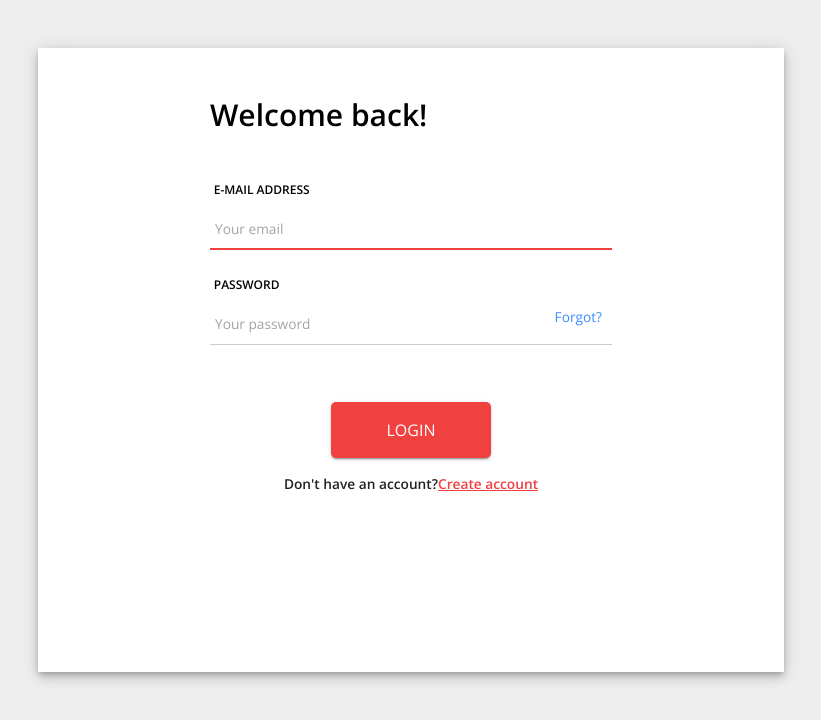
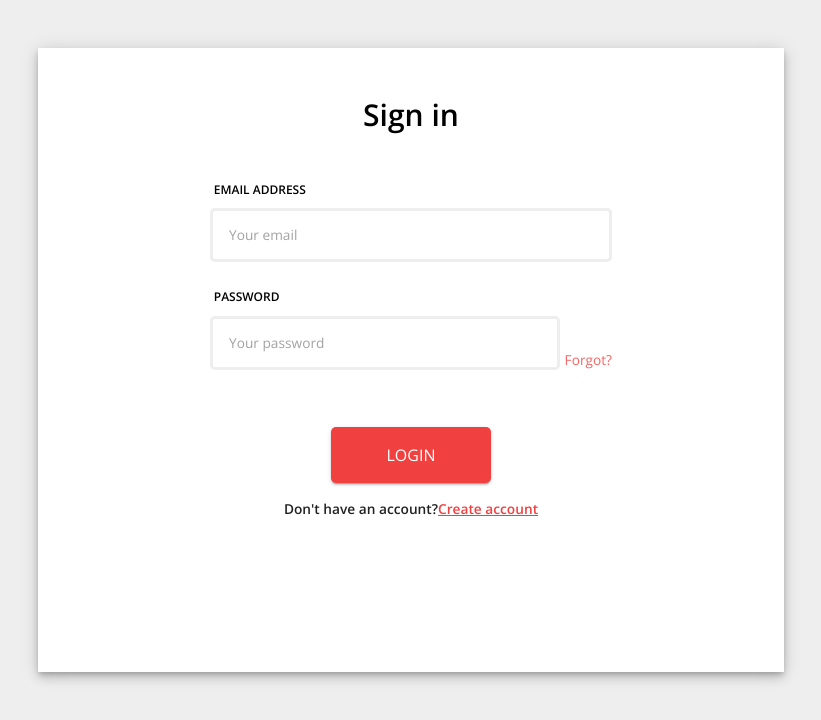
Before and after one commit to hatchways/team-brioche, a React (Create React App) app in the folder client/: page /login in a window 1280 px wide. Shown: the top 720 px of the page, without its empty margins (229-1050 px from the left). Built offline with nearby package versions, Linux system fonts and the light colour scheme; no server answers.

Commit message:
Improved the styling
- Added some styles to the textField borders, and endAdornment component
- Removed unused imports

```diff
--- a/client/src/pages/Login/Login.tsx
+++ b/client/src/pages/Login/Login.tsx
@@ -1,15 +1,15 @@
+import { Link } from 'react-router-dom';
 import CssBaseline from '@material-ui/core/CssBaseline';
 import Paper from '@material-ui/core/Paper';
 import Box from '@material-ui/core/Box';
 import Grid from '@material-ui/core/Grid';
+import Typography from '@material-ui/core/Typography';
 import { FormikHelpers } from 'formik';
-import Typography from '@material-ui/core/Typography';
 import useStyles from './useStyles';
 import login from '../../helpers/APICalls/login';
 import LoginForm from './LoginForm/LoginForm';
 import { useAuth } from '../../context/useAuthContext';
 import { useSnackBar } from '../../context/useSnackbarContext';
-import { Link } from 'react-router-dom';
 
 export default function Login(): JSX.Element {
   const classes = useStyles();
@@ -44,8 +44,8 @@ export default function Login(): JSX.Element {
           <Box width="100%" maxWidth={450} p={3} alignSelf="center">
             <Grid container>
               <Grid item xs>
-                <Typography className={classes.welcome} component="h1" variant="h5">
-                  Welcome back!
+                <Typography align="center" className={classes.welcome} component="h1" variant="h5">
+                  Sign in
                 </Typography>
               </Grid>
             </Grid>
--- a/client/src/pages/Login/LoginForm/LoginForm.tsx
+++ b/client/src/pages/Login/LoginForm/LoginForm.tsx
@@ -1,11 +1,11 @@
+import Typography from '@material-ui/core/Typography';
+import { CircularProgress } from '@material-ui/core';
 import Button from '@material-ui/core/Button';
 import TextField from '@material-ui/core/TextField';
 import Box from '@material-ui/core/Box';
 import { Formik, FormikHelpers } from 'formik';
 import * as Yup from 'yup';
-import Typography from '@material-ui/core/Typography';
 import useStyles from './useStyles';
-import { CircularProgress } from '@material-ui/core';
 
 interface Props {
   handleSubmit: (
@@ -49,7 +49,7 @@ export default function Login({ handleSubmit }: Props): JSX.Element {
           <TextField
             id="email"
             placeholder="Your email"
-            label={<Typography className={classes.label}>E-mail address</Typography>}
+            label={<Typography className={classes.label}>Email address</Typography>}
             fullWidth
             margin="normal"
             InputLabelProps={{
@@ -57,6 +57,7 @@ export default function Login({ handleSubmit }: Props): JSX.Element {
             }}
             InputProps={{
               classes: { input: classes.inputs },
+              disableUnderline: true,
             }}
             name="email"
             autoComplete="email"
@@ -65,6 +66,7 @@ export default function Login({ handleSubmit }: Props): JSX.Element {
             error={touched.email && Boolean(errors.email)}
             value={values.email}
             onChange={handleChange}
+            className={classes.textField}
           />
           <TextField
             id="password"
@@ -77,6 +79,7 @@ export default function Login({ handleSubmit }: Props): JSX.Element {
             }}
             InputProps={{
               classes: { input: classes.inputs },
+              disableUnderline: true,
               endAdornment: <Typography className={classes.forgot}>Forgot?</Typography>,
             }}
             type="password"
@@ -85,6 +88,7 @@ export default function Login({ handleSubmit }: Props): JSX.Element {
             error={touched.password && Boolean(errors.password)}
             value={values.password}
             onChange={handleChange}
+            className={classes.textField}
           />
           <Box textAlign="center">
             <Button type="submit" size="large" variant="contained" color="primary" className={classes.submit}>
--- a/client/src/pages/Login/LoginForm/useStyles.ts
+++ b/client/src/pages/Login/LoginForm/useStyles.ts
@@ -19,7 +19,7 @@ const useStyles = makeStyles((theme) => ({
   },
   forgot: {
     paddingRight: 10,
-    color: '#3a8dff',
+    color: theme.palette.primary.light,
   },
   submit: {
     margin: theme.spacing(3, 2, 2),
@@ -33,12 +33,22 @@ const useStyles = makeStyles((theme) => ({
     backgroundColor: theme.palette.primary.main,
     fontWeight: theme.typography.fontWeightMedium,
   },
-  underline: {
-    '&&&:before': {
-      borderBottom: 'none',
-    },
-    '&&:after': {
-      borderBottom: 'none',
+  textField: {
+    '& .MuiInput-formControl': {
+      '& input': {
+        paddingLeft: theme.spacing(2),
+        paddingBottom: theme.spacing(1),
+        paddingTop: theme.spacing(1),
+        borderStyle: 'solid',
+        borderWidth: '3px',
+        borderColor: theme.palette.grey[200],
+        borderRadius: theme.shape.borderRadius,
+      },
+      '& p': {
+        marginTop: theme.spacing(6),
+        paddingLeft: '5px',
+        paddingRight: '0px',
+      },
     },
   },
 }));
--- a/client/src/pages/SignUp/SignUp.tsx
+++ b/client/src/pages/SignUp/SignUp.tsx
@@ -10,7 +10,6 @@ import register from '../../helpers/APICalls/register';
 import SignUpForm from './SignUpForm/SignUpForm';
 import { useAuth } from '../../context/useAuthContext';
 import { useSnackBar } from '../../context/useSnackbarContext';
-import { Button } from '@material-ui/core';
 
 export default function Register(): JSX.Element {
   const classes = useStyles();
--- a/client/src/pages/SignUp/SignUpForm/SignUpForm.tsx
+++ b/client/src/pages/SignUp/SignUpForm/SignUpForm.tsx
@@ -1,12 +1,11 @@
 import Button from '@material-ui/core/Button';
 import TextField from '@material-ui/core/TextField';
 import Box from '@material-ui/core/Box';
+import Typography from '@material-ui/core/Typography';
+import { CircularProgress } from '@material-ui/core';
 import { Formik, FormikHelpers } from 'formik';
 import * as Yup from 'yup';
-import Typography from '@material-ui/core/Typography';
 import useStyles from './useStyles';
-import { CircularProgress } from '@material-ui/core';
-import { Link } from 'react-router-dom';
 
 interface Props {
   handleSubmit: (
@@ -63,6 +62,7 @@ const SignUpForm = ({ handleSubmit }: Props): JSX.Element => {
             }}
             InputProps={{
               classes: { input: classes.inputs },
+              disableUnderline: true,
             }}
             name="email"
             autoComplete="email"
@@ -70,7 +70,7 @@ const SignUpForm = ({ handleSubmit }: Props): JSX.Element => {
             error={touched.email && Boolean(errors.email)}
             value={values.email}
             onChange={handleChange}
-            className={classes.underline}
+            className={classes.textField}
           />
           <TextField
             id="username"
@@ -83,6 +83,7 @@ const SignUpForm = ({ handleSubmit }: Props): JSX.Element => {
             }}
             InputProps={{
               classes: { input: classes.inputs },
+              disableUnderline: true,
             }}
             name="username"
             autoComplete="username"
@@ -91,6 +92,7 @@ const SignUpForm = ({ handleSubmit }: Props): JSX.Element => {
             error={touched.username && Boolean(errors.username)}
             value={values.username}
             onChange={handleChange}
+            className={classes.textField}
           />
           <TextField
             id="password"
@@ -103,6 +105,7 @@ const SignUpForm = ({ handleSubmit }: Props): JSX.Element => {
             }}
             InputProps={{
               classes: { input: classes.inputs },
+              disableUnderline: true,
             }}
             type="password"
             autoComplete="current-password"
@@ -110,6 +113,7 @@ const SignUpForm = ({ handleSubmit }: Props): JSX.Element => {
             error={touched.password && Boolean(errors.password)}
             value={values.password}
             onChange={handleChange}
+            className={classes.textField}
           />
           <Box textAlign="center">
             <Button type="submit" size="large" variant="contained" color="primary" className={classes.submit}>
--- a/client/src/pages/SignUp/SignUpForm/useStyles.ts
+++ b/client/src/pages/SignUp/SignUpForm/useStyles.ts
@@ -33,12 +33,17 @@ const useStyles = makeStyles((theme) => ({
     backgroundColor: theme.palette.primary.main,
     fontWeight: theme.typography.fontWeightMedium,
   },
-  underline: {
-    '&&&:before': {
-      borderBottom: 'none',
-    },
-    '&&:after': {
-      borderBottom: 'none',
+  textField: {
+    '& .MuiInput-formControl': {
+      '& input': {
+        paddingLeft: theme.spacing(2),
+        paddingBottom: theme.spacing(1),
+        paddingTop: theme.spacing(1),
+        borderStyle: 'solid',
+        borderWidth: '3px',
+        borderColor: theme.palette.grey[200],
+        borderRadius: theme.shape.borderRadius,
+      },
     },
   },
 }));
```
